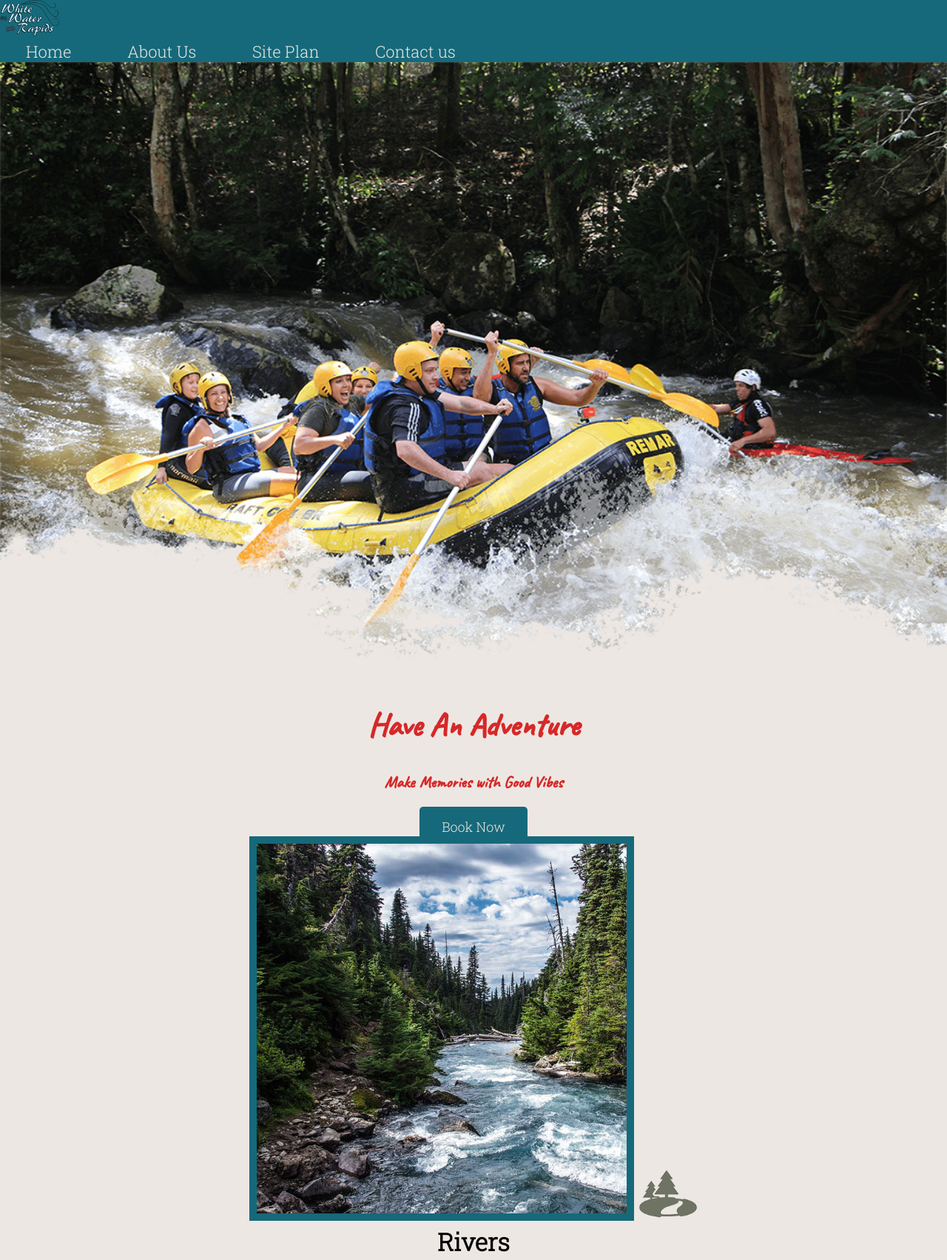
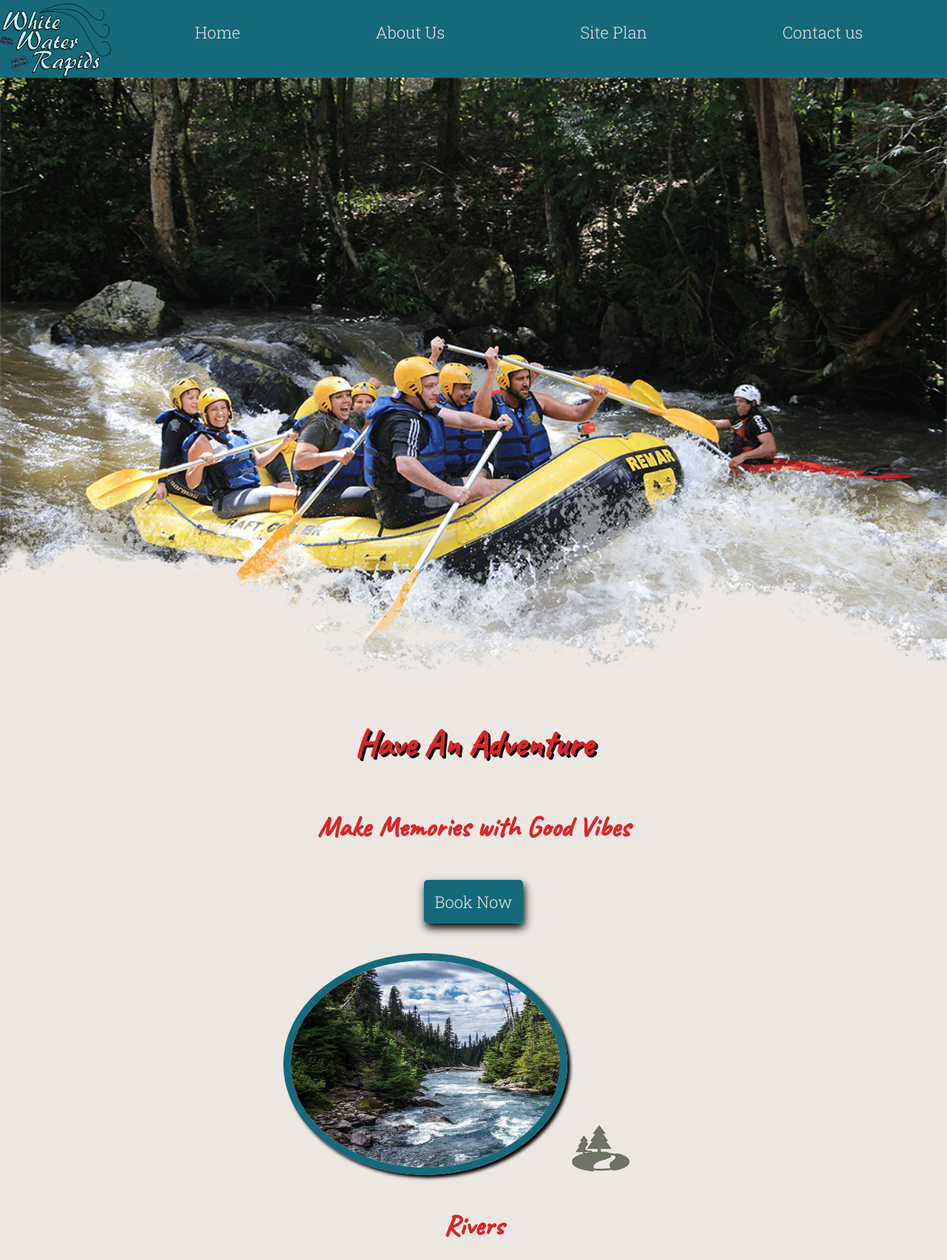
Before and after one commit to Facu026/wdd130, a plain HTML site: page wwr/index.html in a window 1280 px wide. Shown: the top 1704 px of the page at 74% size. Drawn offline with Linux system fonts and the light colour scheme.

Commit message:
some changes

```diff
--- a/wwr/index.html
+++ b/wwr/index.html
@@ -15,7 +15,7 @@
          </a>
          <nav>
             <a href="index.html">Home</a>
-            <a href="#">About Us</a>
+            <a href="about.html">About Us</a>
             <a href="site-plan-rafting.html">Site Plan</a>
             <a href="contactus.html">Contact us</a>
         </nav>
@@ -27,7 +27,7 @@
                 <h1 class="home-title">Have An Adventure</h1>
                 <h4>Make Memories with Good Vibes</h4>
                 <div class="button-box">
-                    <a class="book" href="rates.html">Book Now</a>
+                    <a class="book" href="contactus.html">Book Now</a>
                 </div>
             </section>
         </div>
@@ -55,7 +55,7 @@
         </section>
         </main>
         <footer>
-            <p>Good Vibes &copy; 2022 - Facundo Borges</p>
+            <p id="info" >Good Vibes &copy; 2022 - Facundo Borges WDD130-24</p>
             <p><a href="site-plan-rafting.html">Site Plan</a></p>
             <p><a href="contactus.html">Contact Us</a></p>
             <div class="social">
@@ -71,7 +71,6 @@
             </div>
         </footer>
     </div>
-</div>
 
 </body>
 </html>
--- a/wwr/styles/style.css
+++ b/wwr/styles/style.css
@@ -1,128 +1,172 @@
 @import url('https://fonts.googleapis.com/css2?family=Caveat:wght@500&family=Roboto+Slab:wght@300&display=swap');
+body {
+    font-size: 22px;
+    background-color: #EDE7E3;
+    padding: 0;
+    margin: 0;
+}
 #content {
     max-width: 1600px;
     margin: 0 auto;
 }
-nav a {
-    text-align: center;
-    color: #EDE7E3;
-    text-decoration: none;
-    font-family:'Roboto Slab', Helvetica, sans-serif;
-    padding: 35px;
-}
-#hero-msg h1, #hero-msg h4 {
+h2, h4 {
+    padding: 10px;
+    color: #D62828;
     text-align: center;
     font-family: 'Caveat', serif, Arial;
+    font-size: 1.75em;
+    line-height: 1.1em;
 }
-.button-box {
+p {
+    padding: 10px;
+    color: #EDE7E3;
+    font-family:'Roboto Slab', Helvetica, sans-serif;
+    font-size: 1.25em;
+    line-height: 1.25em;
+}
+nav {
+    background-color: #16697A;
+    display: flex;
+    justify-content: space-around;
+    padding: 1em;
+}
+nav a {
+    line-height: 1em;
+    padding: .5em;
+    text-decoration: none;
     text-align: center;
     font-family:'Roboto Slab', Helvetica, sans-serif;
-}
-main section {
-    text-align: center;
-}
-main section img {
-    box-sizing: border-box;
-}
-#background {
-    height: 725px;
-    background-color: #16697A;
-
-}
-body {
-    background-color: #EDE7E3;
-    font-size: 22px;
-    padding: 0;
-    margin: 0;
-}
-header {
-    background-color: #16697A;
+    font-size: 1em;
     color: #EDE7E3;
 }
 nav a:hover {
     background-color: #000000;
     color: #EDE7E3;
+    border-radius: 5px;
+    box-shadow: 4px 4px 4px #000000;
+}
+#logo_link {
+    padding-top: 5px;
+    height: 100px;
+    justify-self: center;
+    align-self: center;
+}
+.logo {
+    width: 200px;
+    height: 100px;
+    position: relative;
+}
+header {
+    display: grid;
+    grid-template-columns: 150px auto;
+    background-color: #16697A;
+    color: #EDE7E3;
+}
+img {
+    max-width: 100%;
+}
+main section img {
+    box-sizing: border-box;
+}
+main, section {
+    text-align: center;
+}
+#hero-img {
+    width: 100%;
+}
+#hero-msg {
+    text-align: center;
+}
+.home-title {
+    font-size: 2.25em;
+    color: #D62828;
+    text-shadow: 3px 3px #000000;
+    font-family: 'Caveat', serif, Arial;
+    margin-top: 10px;
 }
 .book, .join {
     background-color: #16697A;
     color: #EDE7E3;
+    border-radius: 5px;
     text-decoration: none;
-    font-size: 18px;
-    padding: 15px 30px;
-    margin-top: 50px;
-    border-radius: 5px;
+    padding: 15px;
+    box-shadow: 2px 6px 12px #000000;
 }
 .book:hover, .join:hover {
+    color: #EDE7E3;
     background-color: #000000;
-    color: #EDE7E3;
+    box-shadow: 4px 4px 4px #000000;
+}
+.button-box {
+    text-align: center;
+    margin: 55px;
+    font-family:'Roboto Slab', Helvetica, sans-serif;
+}
+.card-img {
+    width: 30%;
+    height: 300px;
+    box-shadow: 4px 4px 4px #000000;
+    border: 10px solid #16697A;
+    margin-left: -45px;
+    transition: transform .5s;
+    border-radius: 50%;
+}
+.card-img:hover {
+    opacity: .75;
+    transform: scale(1.1);
+}
+.icon {
+    width: 80px;
+    padding-top: 25px;
+}
+.river-card, .camping-card, .rapid-card {
+    margin: 25px auto;
+    width: 90%;
+}
+#background {
+    height: 725px;
+    background-color: #16697A;
+}
+.mountains {
+    width: 100%;
 }
 .msg {
+    padding: 55px;
     background-color: #16697A;
     color: #EDE7E3;
-    padding: 35px;
 }
 .msg h2 {
     color: #EDE7E3;
     font-family: 'Caveat', serif, Arial;
+    font-size: 1.25em;
     }
     .msg p {
+        font-size: 1.25em;
         color: #EDE7E3;
-    font-size: .8em;
-    padding-bottom: 15px;
     }
     footer{
         background-color: #16697A;
+        padding: 25px 50px;
+        margin-top: 0;
+        display: flex;
+        justify-content: space-around;
+        align-items: center;
+    }
+    #info {
+        font-size: .5em;
         color: #EDE7E3;
-    padding: 25px 50px;
-    margin-top: 200px;
     }
-footer a {
+    footer .social img {
+        padding-top: 15px;
+        width: 45px;
+    }
+    footer p a{
+        font-size: .5em;
+        font-family:'Roboto Slab', Helvetica, sans-serif;
         color: #EDE7E3;
-    text-decoration: none;
     }
-footer a:hover {
+    footer p a:hover {
         background-color: #000000;
         color: #EDE7E3;
         text-decoration: underline;
     }
-footer p {
-    font-size: 1.3em;
-    font-family:'Roboto Slab', Helvetica, sans-serif;
-}
-footer .social img {
-    padding-top: 15px;
-}
-.home-title {
-    color: #D62828;
-    font-family: 'Caveat', serif, Arial;
-    font-size: 2em;
-    margin-top: 10px;
-}
-h4 {
-    color: #D62828;
-}
-.logo {
-    width: 80px;
-}
-.icon {
-    width: 80px;
-    padding-top: 10px;
-}
-#hero-img {
-    width: 100%;
-}
-.home-grid {
-    font-family:'Roboto Slab', Helvetica, sans-serif;
-}
-h2 {
-    margin: 0;
-}
-#logo_link {
-    padding-top: 5px;
-}
-.river-card, .camping-card, .rapid-card {
-    margin: 200px 0;
-}
-.card-img {
-    border: 10px solid #16697A;
-}
```
Also changed, not shown: wwr/aboutus.html (added), wwr/contactus.html (added). Lines whose indentation alone changed are shown as unchanged.
